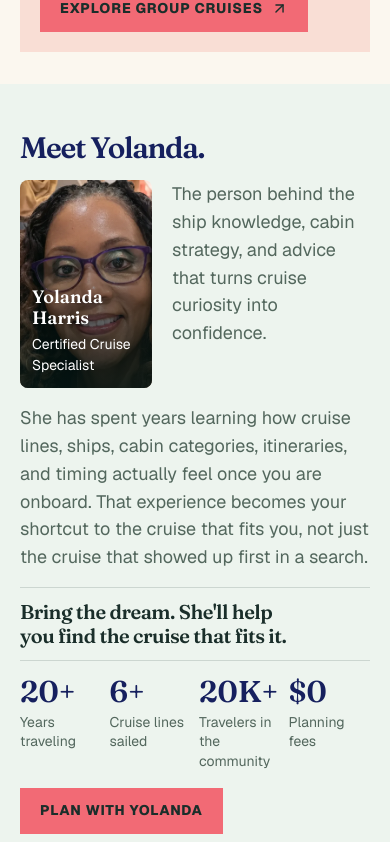
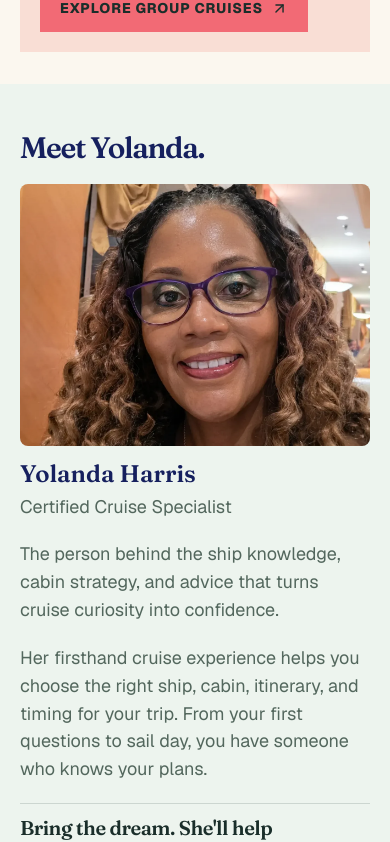
Before and after one commit to mrrickyspanish/travelholics, a Next.js app: page / in a window 390 px wide. Shown: the part 2057-2899 px from the top of the page. Built offline with nearby package versions, Linux system fonts and the light colour scheme; no server answers.

Commit message:
Give Yolanda's mobile bio room and quiet the sticky booking bar

```diff
--- a/app/home.css
+++ b/app/home.css
@@ -36,6 +36,7 @@
 .home-testimonials .home-quote { background: #fbf7ef; }
 .home-about-grid { display: grid; gap: 1rem 1.25rem; }
 .home-about-photo { position: relative; height: 20rem; overflow: hidden; border-radius: .5rem; }
+.home-about-image { position: absolute; inset: 0; overflow: hidden; border-radius: .5rem; }
 .home-about-name { position: absolute; inset: auto 1rem 1rem; color: white; }
 .home-about-name p { font-family: var(--font-fraunces),Georgia,serif; font-weight: 600; font-size: 1.5rem; }
 .home-about-name span { font-size: .875rem; }
@@ -152,8 +153,6 @@
 @media (min-width: 480px) { .contact-trip-fields { grid-template-columns: repeat(2,minmax(0,1fr)); } }
 
 @media (min-width: 640px) {
-  .home-about-grid { grid-template-columns: .36fr .64fr; gap: 1.5rem; }
-  .home-about-photo { height: auto; min-height: 20rem; }
   .home-card-rail-viewport > li { flex-basis: calc(50% - .5rem); }
   .home-review-rail .home-card-rail-viewport { display: grid; grid-template-columns: 1fr 1fr; overflow: visible; }
   .home-review-rail .home-card-rail-controls { display: none; }
@@ -162,6 +161,8 @@
   .home-group-panel { padding: 2rem; }
 }
 @media (min-width: 768px) {
+  .home-about-grid { grid-template-columns: .36fr .64fr; gap: 1.5rem; }
+  .home-about-photo { height: auto; min-height: 20rem; }
   .home-destination-grid { grid-template-columns: repeat(3,minmax(0,1fr)); gap: 1.25rem; }
   .home-destination-grid > li:first-child { grid-column: auto; }
   .home-destination-grid .home-destination-image,
@@ -210,17 +211,19 @@
   .home-contact-intro,.home-contact-panel { padding: 2rem; }
   .home-contact-grid { grid-template-columns: .4fr .6fr; }
 }
-@media (max-width: 639px) {
-  .home-about-grid { grid-template-columns: .4fr .6fr; }
+@media (max-width: 767px) {
+  .home-about-grid { grid-template-columns: minmax(0,1fr); gap: 1.25rem; }
   .home-about-copy { display: contents; }
-  .home-about-copy .home-heading { grid-column: 1 / -1; grid-row: 1; }
-  .home-about-photo { grid-column: 1; grid-row: 2; height: 100%; min-height: 13rem; }
-  .home-about-name { inset-inline: .75rem; bottom: .75rem; }
-  .home-about-name p { font-size: 1.125rem; line-height: 1.15; }
-  .home-about-name span { display: block; margin-top: .35rem; }
+  .home-about-copy .home-heading { grid-row: 1; }
+  .home-about-photo { grid-row: 2; height: auto; min-height: 0; overflow: visible; }
+  .home-about-image { position: relative; inset: auto; aspect-ratio: 4 / 3; }
+  .home-about-image img { object-position: center 35%; }
+  .home-about-image .home-card-scrim { display: none; }
+  .home-about-name { position: static; margin-top: .875rem; color: var(--color-royal-deep); }
+  .home-about-name p { font-size: 1.5rem; line-height: 1.2; }
+  .home-about-name span { display: block; margin-top: .25rem; font-size: 1.125rem; line-height: 1.5; color: #53675d; }
   .home-about-copy .home-body { margin-top: 0; }
-  .home-about-intro { grid-column: 2; grid-row: 2; }
-  .home-about-story,.home-about-promise,.home-proof,.home-about-actions { grid-column: 1 / -1; margin-top: 0; }
+  .home-about-story,.home-about-promise,.home-proof,.home-about-actions { margin-top: 0; }
   .home-proof { gap: .5rem; }
   .home-proof dd { font-size: 1.875rem; }
 }
--- a/components/meet-yolanda.tsx
+++ b/components/meet-yolanda.tsx
@@ -8,14 +8,16 @@ export const MeetYolanda = () => (
   <section id="about" className="home-about" aria-labelledby="about-title">
     <div className="home-container home-about-grid">
       <div className="home-about-photo">
-        <Image src="/images/hero-yolanda.jpg" alt="Yolanda Harris of Travelholics" fill className="object-cover object-center" sizes="(min-width: 1024px) 38vw, 90vw" />
-        <div className="home-card-scrim" />
+        <div className="home-about-image">
+          <Image src="/images/hero-yolanda.jpg" alt="Yolanda Harris of Travelholics" fill className="object-cover object-center" sizes="(min-width: 1344px) 370px, (min-width: 768px) 32vw, 94vw" />
+          <div className="home-card-scrim" />
+        </div>
         <div className="home-about-name"><p>Yolanda Harris</p><span>Certified Cruise Specialist</span></div>
       </div>
       <div className="home-about-copy">
         <h2 id="about-title" className="home-heading">Meet Yolanda.</h2>
         <p className="home-body home-about-intro">The person behind the ship knowledge, cabin strategy, and advice that turns cruise curiosity into confidence.</p>
-        <p className="home-body home-about-story">She has spent years learning how cruise lines, ships, cabin categories, itineraries, and timing actually feel once you are onboard. That experience becomes your shortcut to the cruise that fits you, not just the cruise that showed up first in a search.</p>
+        <p className="home-body home-about-story">Her firsthand cruise experience helps you choose the right ship, cabin, itinerary, and timing for your trip. From your first questions to sail day, you have someone who knows your plans.</p>
         <p className="home-about-promise" data-headline>Bring the dream. She&apos;ll help you find the cruise that fits it.</p>
         <dl id="proof" className="home-proof">
           {proof.map(([value, label]) => <div key={label}><dt>{label}</dt><dd>{value}</dd></div>)}
--- a/components/mobile-cta.tsx
+++ b/components/mobile-cta.tsx
@@ -8,17 +8,21 @@ export const MobileCTA = () => {
   useEffect(() => {
     const actions = document.querySelector('.hero-actions');
     const contact = document.getElementById('contact');
+    const about = document.getElementById('about');
     const measure = () => {
       if (!actions || !contact) return;
       // Follow the actual controls, including short screens and text zoom.
       // Once contact has been reached, do not reappear over the shop/footer.
-      setVisible(actions.getBoundingClientRect().bottom <= 64 && contact.getBoundingClientRect().top > window.innerHeight + 160);
+      const bio = about?.getBoundingClientRect();
+      const readingBio = bio && bio.top < window.innerHeight * .65 && bio.bottom > 96;
+      setVisible(!readingBio && actions.getBoundingClientRect().bottom <= 64 && contact.getBoundingClientRect().top > window.innerHeight + 160);
     };
     window.addEventListener('scroll', measure, { passive: true });
     window.addEventListener('resize', measure);
     const observer = new ResizeObserver(measure);
     if (contact) observer.observe(contact);
     if (actions) observer.observe(actions);
+    if (about) observer.observe(about);
     measure();
     return () => { window.removeEventListener('scroll', measure); window.removeEventListener('resize', measure); observer.disconnect(); };
   }, []);
@@ -26,9 +30,9 @@ export const MobileCTA = () => {
   if (!visible) return null;
   return (
     <div className="home-sticky-cta fixed inset-x-0 bottom-0 z-50 px-4 pb-[max(0.85rem,env(safe-area-inset-bottom))] lg:hidden">
-      <a href="#contact" className="mx-auto flex min-h-13 w-full max-w-md items-center justify-between rounded-none border border-white/18 bg-[#082d27]/96 px-5 py-3.5 text-left text-white shadow-[0_18px_45px_rgba(7,31,27,0.28)] backdrop-blur-xl focus-visible:outline-2 focus-visible:outline-offset-2 focus-visible:outline-coral">
-        <span><span className="block text-sm font-black uppercase tracking-[0.14em] text-coral">Ready when you are</span><span className="mt-0.5 block text-sm font-bold">Plan my cruise</span></span>
-        <span className="flex h-9 w-9 items-center justify-center rounded-full bg-coral text-white"><ArrowUpRight size={17} aria-hidden="true" /></span>
+      <a href="#contact" className="mx-auto flex min-h-13 w-full max-w-md items-center justify-between rounded-none border border-white/18 bg-[#082d27]/96 px-4 py-2.5 text-left text-white shadow-[0_18px_45px_rgba(7,31,27,0.28)] backdrop-blur-xl focus-visible:outline-2 focus-visible:outline-offset-2 focus-visible:outline-coral">
+        <span className="text-base font-bold">Plan my cruise</span>
+        <span className="flex h-8 w-8 items-center justify-center rounded-full bg-coral text-white"><ArrowUpRight size={17} aria-hidden="true" /></span>
       </a>
     </div>
   );
--- a/scripts/check-home-ux.js
+++ b/scripts/check-home-ux.js
@@ -130,6 +130,9 @@ async function visible(locator) { await locator.waitFor({ state: 'visible' }); }
     assert(await opener.evaluate(el => el === document.activeElement), 'menu returns focus');
     assert.equal(await page.locator('.home-sticky-cta').count(), 0, 'sticky CTA hidden in hero');
     await page.evaluate(() => scrollTo(0, document.getElementById('about').offsetTop));
+    await page.locator('.home-sticky-cta').waitFor({ state: 'detached' });
+    assert.equal(await page.locator('.home-sticky-cta').count(), 0, 'sticky CTA gives the bio room');
+    await page.evaluate(() => scrollTo(0, document.getElementById('how-it-works').offsetTop));
     await visible(page.locator('.home-sticky-cta'));
     await page.locator('.home-sticky-cta a').click();
     await page.locator('.home-sticky-cta').waitFor({ state: 'detached' });
```
